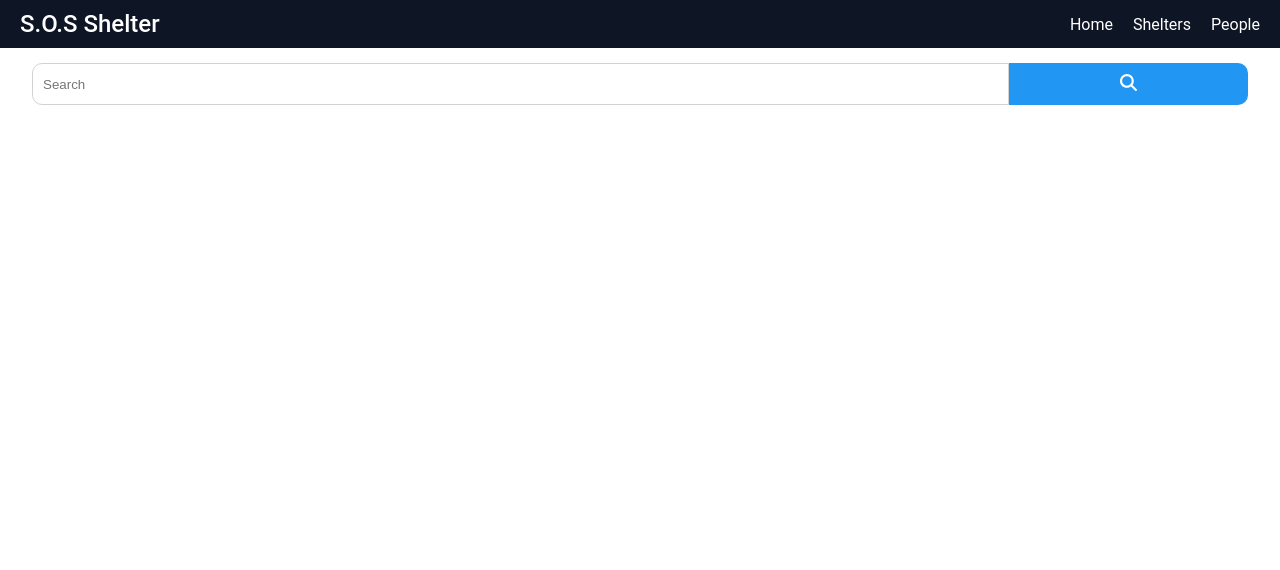
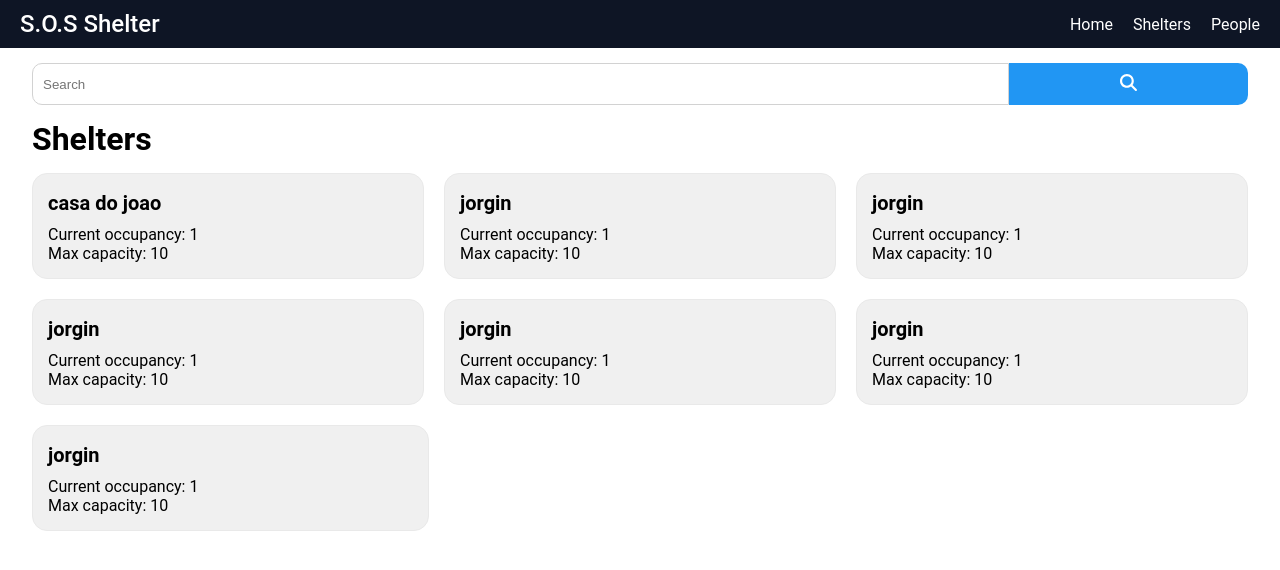
Before and after one commit to luizjurazek/sos-shelter-front-end, a React (Create React App) app: page /shelters in a window 1280 px wide. Shown: the top 570 px of the page. Built offline with nearby package versions, Linux system fonts and the light colour scheme.

Commit message:
feat: create ShelterElement to show all shelters

```diff
--- /dev/null
+++ b/src/components/SheltersPage/SheltersElement/SheltersElement.js
@@ -0,0 +1,195 @@
+import Style from "./SheltersElement.module.css";
+import { FontAwesomeIcon } from "@fortawesome/react-fontawesome";
+import { faArrowRight } from "@fortawesome/free-solid-svg-icons";
+
+export default function SheltersElement() {
+  const shelters = [
+    {
+      id: 4,
+      name: "casa do joao",
+      address: 1,
+      max_capacity: 10,
+      current_occupancy: 1,
+      amount_volunteers: 0,
+      id_admin_shelter: 7,
+      createdAt: "2024-07-23T23:56:44.000Z",
+      updatedAt: "2024-07-24T00:05:28.000Z",
+      ShelterAddress: {
+        id: 1,
+        country: "Brasil",
+        state: "Paraná",
+        city: "Mandaguaçu",
+        street: "Miguel perissin",
+        zipcode: "87160-000",
+        number: "165",
+        complement: null,
+        createdAt: "2024-07-23T23:54:06.000Z",
+        updatedAt: "2024-07-23T23:54:06.000Z",
+      },
+    },
+    {
+      id: 5,
+      name: "jorgin",
+      address: 2,
+      max_capacity: 10,
+      current_occupancy: 1,
+      amount_volunteers: 0,
+      id_admin_shelter: 7,
+      createdAt: "2024-07-23T23:56:44.000Z",
+      updatedAt: "2024-07-24T00:05:28.000Z",
+      ShelterAddress: {
+        id: 2,
+        country: "Brasil",
+        state: "Paraná",
+        city: "Mandaguacu",
+        street: "Miguel perissin",
+        zipcode: "87160-000",
+        number: "165",
+        complement: null,
+        createdAt: "2024-07-23T23:54:06.000Z",
+        updatedAt: "2024-07-23T23:54:06.000Z",
+      },
+    },
+    {
+      id: 5,
+      name: "jorgin",
+      address: 2,
+      max_capacity: 10,
+      current_occupancy: 1,
+      amount_volunteers: 0,
+      id_admin_shelter: 7,
+      createdAt: "2024-07-23T23:56:44.000Z",
+      updatedAt: "2024-07-24T00:05:28.000Z",
+      ShelterAddress: {
+        id: 2,
+        country: "Brasil",
+        state: "Paraná",
+        city: "Mandaguacu",
+        street: "Miguel perissin",
+        zipcode: "87160-000",
+        number: "165",
+        complement: null,
+        createdAt: "2024-07-23T23:54:06.000Z",
+        updatedAt: "2024-07-23T23:54:06.000Z",
+      },
+    },
+    {
+      id: 5,
+      name: "jorgin",
+      address: 2,
+      max_capacity: 10,
+      current_occupancy: 1,
+      amount_volunteers: 0,
+      id_admin_shelter: 7,
+      createdAt: "2024-07-23T23:56:44.000Z",
+      updatedAt: "2024-07-24T00:05:28.000Z",
+      ShelterAddress: {
+        id: 2,
+        country: "Brasil",
+        state: "Paraná",
+        city: "Mandaguacu",
+        street: "Miguel perissin",
+        zipcode: "87160-000",
+        number: "165",
+        complement: null,
+        createdAt: "2024-07-23T23:54:06.000Z",
+        updatedAt: "2024-07-23T23:54:06.000Z",
+      },
+    },
+    {
+      id: 5,
+      name: "jorgin",
+      address: 2,
+      max_capacity: 10,
+      current_occupancy: 1,
+      amount_volunteers: 0,
+      id_admin_shelter: 7,
+      createdAt: "2024-07-23T23:56:44.000Z",
+      updatedAt: "2024-07-24T00:05:28.000Z",
+      ShelterAddress: {
+        id: 2,
+        country: "Brasil",
+        state: "Paraná",
+        city: "Mandaguacu",
+        street: "Miguel perissin",
+        zipcode: "87160-000",
+        number: "165",
+        complement: null,
+        createdAt: "2024-07-23T23:54:06.000Z",
+        updatedAt: "2024-07-23T23:54:06.000Z",
+      },
+    },
+    {
+      id: 5,
+      name: "jorgin",
+      address: 2,
+      max_capacity: 10,
+      current_occupancy: 1,
+      amount_volunteers: 0,
+      id_admin_shelter: 7,
+      createdAt: "2024-07-23T23:56:44.000Z",
+      updatedAt: "2024-07-24T00:05:28.000Z",
+      ShelterAddress: {
+        id: 2,
+        country: "Brasil",
+        state: "Paraná",
+        city: "Mandaguacu",
+        street: "Miguel perissin",
+        zipcode: "87160-000",
+        number: "165",
+        complement: null,
+        createdAt: "2024-07-23T23:54:06.000Z",
+        updatedAt: "2024-07-23T23:54:06.000Z",
+      },
+    },
+    {
+      id: 5,
+      name: "jorgin",
+      address: 2,
+      max_capacity: 10,
+      current_occupancy: 1,
+      amount_volunteers: 0,
+      id_admin_shelter: 7,
+      createdAt: "2024-07-23T23:56:44.000Z",
+      updatedAt: "2024-07-24T00:05:28.000Z",
+      ShelterAddress: {
+        id: 2,
+        country: "Brasil",
+        state: "Paraná",
+        city: "Mandaguacu",
+        street: "Miguel perissin",
+        zipcode: "87160-000",
+        number: "165",
+        complement: null,
+        createdAt: "2024-07-23T23:54:06.000Z",
+        updatedAt: "2024-07-23T23:54:06.000Z",
+      },
+    },
+  ];
+
+  return (
+    <>
+      <div className={Style.container}>
+        <div className={Style.sheltersElement}>
+          <h1>Shelters</h1>
+          <div className={Style.sheltersContainer}>
+            {shelters.map((shelter) => {
+              return (
+                <div className={Style.shelter} key={shelter.id}>
+                  <div>
+                    <h3 className={Style.shelterName}>{shelter.name}</h3>
+                    <p className={Style.shelteInfo}>Current occupancy: {shelter.current_occupancy}</p>
+                    <p>Max capacity: {shelter.max_capacity}</p>
+                  </div>
+                  <div className={Style.containerArrowIcon}>
+                    <FontAwesomeIcon icon={faArrowRight} />
+                  </div>
+                </div>
+              );
+            })}
+          </div>
+        </div>
+      </div>
+    </>
+  );
+}
--- /dev/null
+++ b/src/components/SheltersPage/SheltersElement/SheltersElement.module.css
@@ -0,0 +1,62 @@
+.container {
+  display: flex;
+  flex-direction: column;
+  align-items: center;
+}
+
+.sheltersElement {
+  width: 95vw;
+}
+
+.sheltersContainer {
+  margin-top: 15px;
+  display: flex;
+  flex-direction: column;
+  justify-content: space-between;
+  gap: 20px
+}
+
+.shelter {
+  display: flex;
+  justify-content: space-between;
+  cursor: pointer;
+  padding: 15px;
+  background-color: #F0F0F0;
+  border-radius: 15px;
+  border: 1px solid #e9e9e9;
+}
+
+.shelter:hover {
+  background-color: #e9e9e9;
+}
+
+.shelterName {
+  margin-top: 2px;
+  margin-bottom: 10px;
+  font-size: 20px;
+}
+
+.containerArrowIcon {
+  color: #0E1525;
+  display: none;
+}
+
+.shelter:hover .containerArrowIcon {
+  display: flex;
+  align-items: end;
+}
+
+
+@media screen and (min-width: 1080px) {
+  .sheltersContainer {
+    flex-wrap: wrap;
+    flex-direction: row;
+    justify-content: start;
+  }
+
+  .shelter {
+    flex-grow: 1; /* Permite que o abrigo cresça para preencher o espaço */
+    flex-basis: calc(33.333% - 50px); /* Cada abrigo começa com 1/3 do espaço */
+    max-width: calc(33.333% - 40px); /* Limita a largura máxima */
+  }
+}
--- a/src/index.css
+++ b/src/index.css
@@ -13,3 +13,7 @@ code {
   font-family: source-code-pro, Menlo, Monaco, Consolas, 'Courier New',
     monospace;
 }
+
+h1, h2, h3, h4, h5,p  {
+  margin: 0;
+}
--- a/src/pages/SheltersPage/SheltersPage.js
+++ b/src/pages/SheltersPage/SheltersPage.js
@@ -1,12 +1,13 @@
 import Header from "../../components/header/Header";
 import SearchForm from "../../components/SearchForm/SearchForm";
+import SheltersElement from "../../components/SheltersPage/SheltersElement/SheltersElement";
 
 export default function SheltersPage() {
   return (
     <>
       <Header />
       <SearchForm placeholderText={"Search"}/>
-
+      <SheltersElement />
     </>
   );
 }
```
